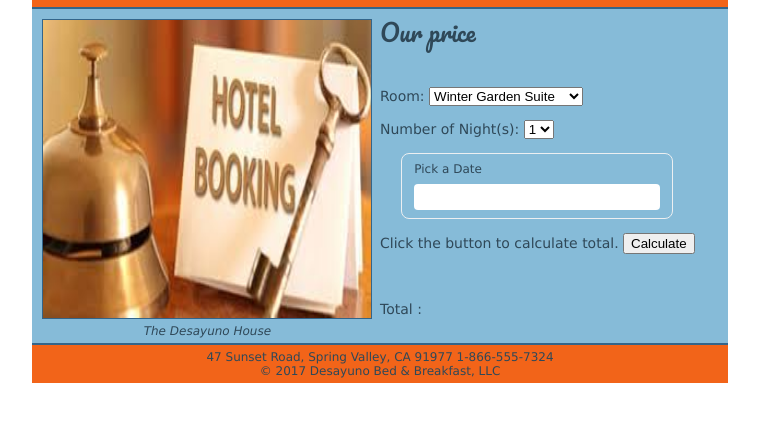
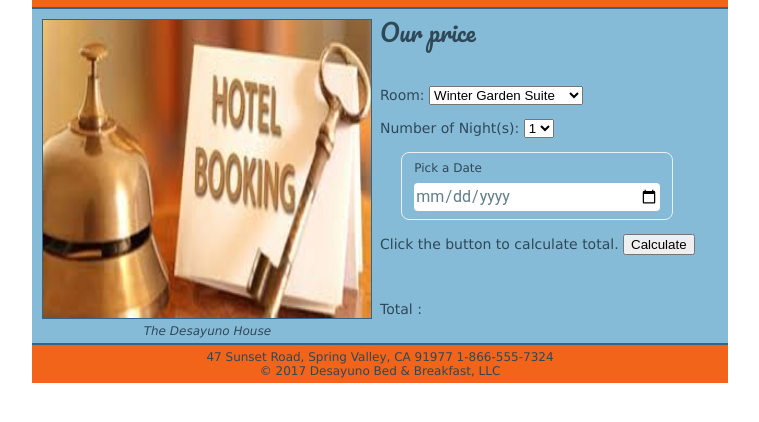
Before and after one commit to letmereviewyourcode/letmereviewyourcode.github.io, a plain HTML site: page reservations.html in a window 1280 px wide. Shown: the part 198-620 px from the top of the page, without its empty margins (260-1019 px from the left). Drawn offline with nearby package versions, Linux system fonts and the light colour scheme.

Commit message:
Changed the input type of date from text to date for cross browser compatibility
Changed the input type of date from text to date for cross browser compatibility

```diff
--- a/reservations.html
+++ b/reservations.html
@@ -63,7 +63,7 @@
               <p>
                 <div class="wrapper">
   	               <label for="datepicker">Pick a Date
-  		             <input type="text" name="startingDate" id="datepicker" autocomplete="off">
+  		             <input type="date" name="startingDate" id="datepicker" autocomplete="off">
   	              </label>
                 </div>
               </p>
```
